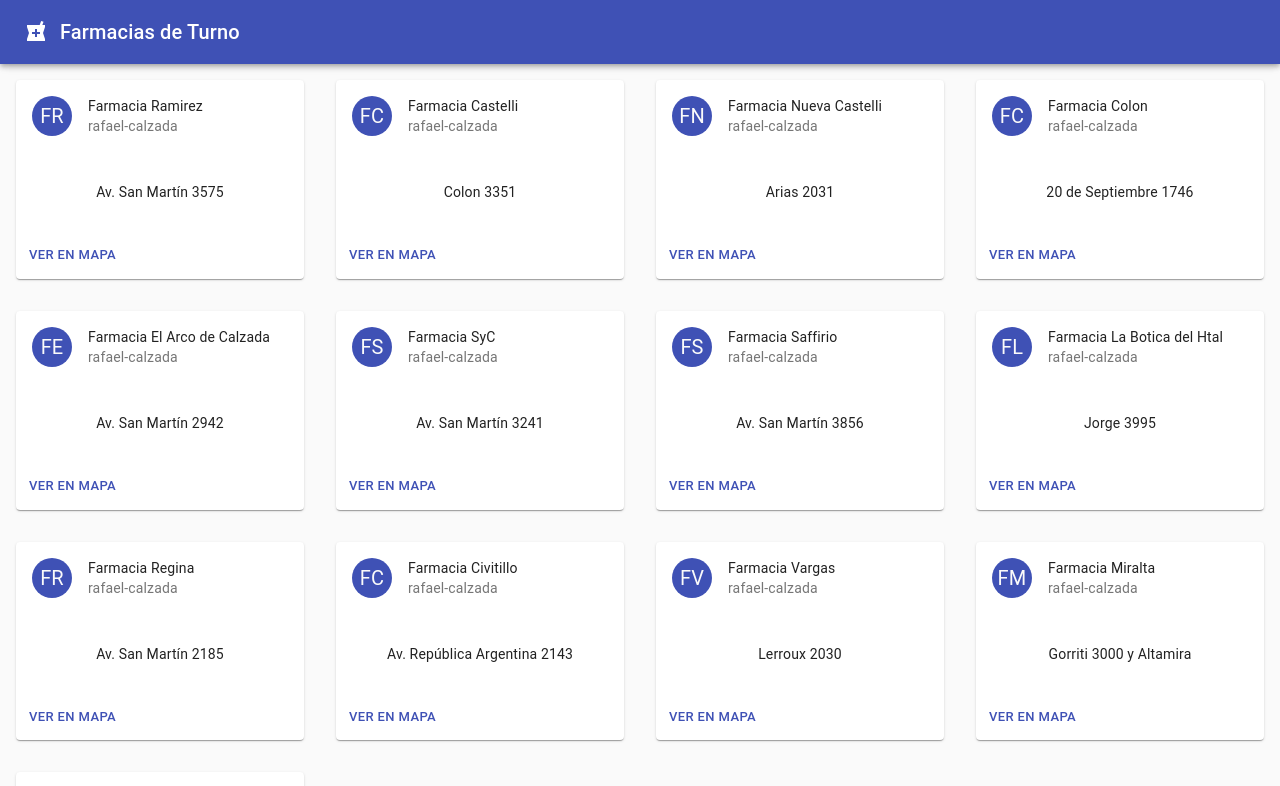
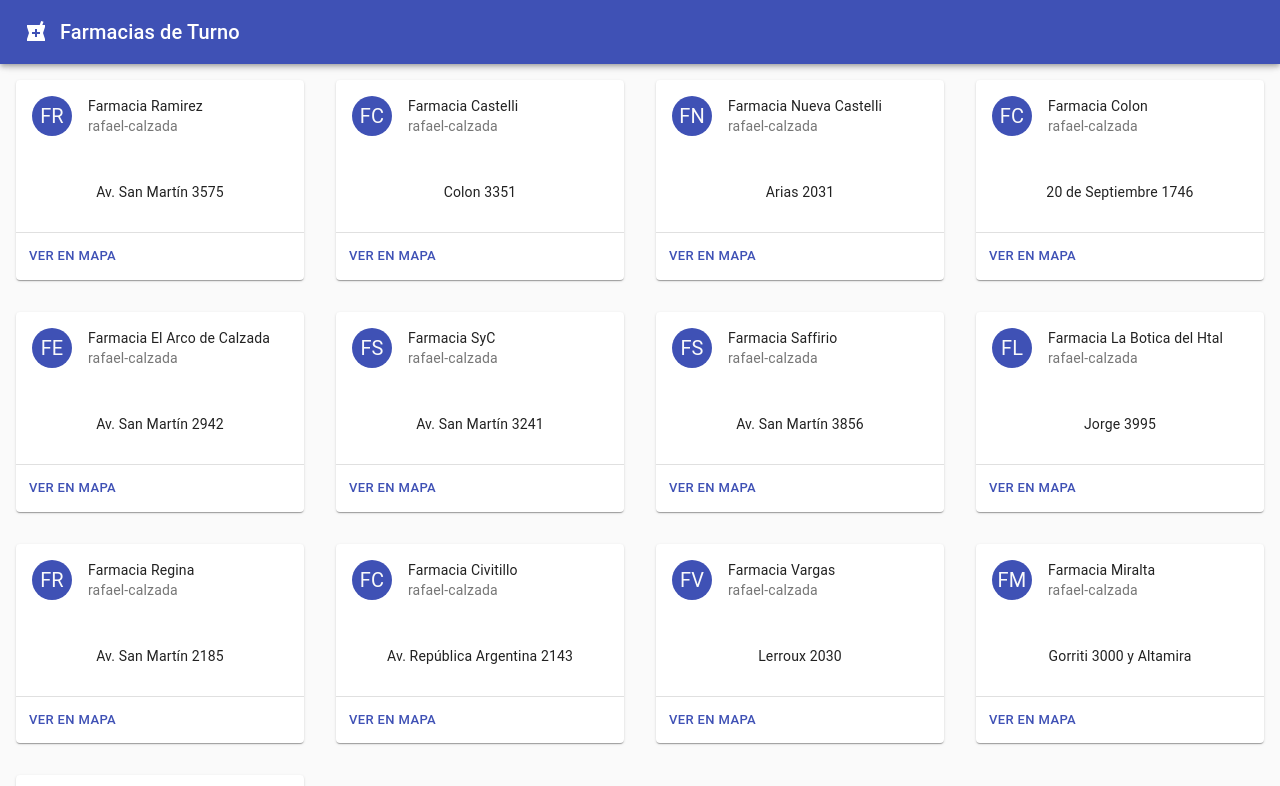
Before and after one commit to MefhigosetH/farmaturno, a React (Create React App) app in the folder app/: page / in a window 1280 px wide. Shown: the top 786 px of the page. Built offline with nearby package versions, Linux system fonts and the light colour scheme.

Commit message:
style(turnos): Agregado 'Divider' a las tarjetas

```diff
--- a/app/src/components/FarmaciaCard.js
+++ b/app/src/components/FarmaciaCard.js
@@ -11,6 +11,7 @@ import Chip from '@material-ui/core/Chip';
 import ScheduleIcon from '@material-ui/icons/Schedule';
 //import RoomIcon from '@material-ui/icons/Room';
 import Avatar from '@material-ui/core/Avatar';
+import Divider from '@material-ui/core/Divider';
 
 // Pharma image from https://www.freepik.com/free-photos-vectors/woman
 
@@ -49,6 +50,8 @@ export default class FarmaciaCard extends React.Component {
           <p>{farmacia.domicilio}</p>
         </CardContent>
 
+        <Divider />
+
         <CardActions style={{justifyContent: 'space-between'}}>
           <Button size="small" color="primary">
             Ver en Mapa
```
